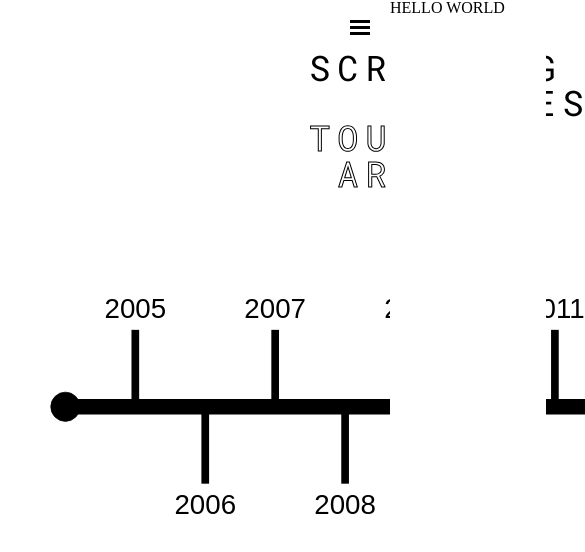
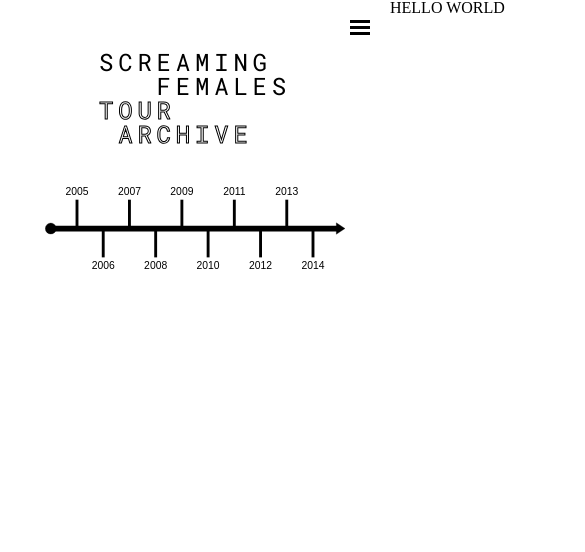
Before and after one commit to JarrettD5309/sf-show-archive, a React (Create React App) app in the folder client/: page / in a window 390 px wide. Shown: the top 552 px of the page, 585 px wide, since content can reach past the window. Built offline with nearby package versions, Linux system fonts and the light colour scheme.

Commit message:
add breakpoints for TimelinePage

```diff
--- a/client/src/index.css
+++ b/client/src/index.css
@@ -13,3 +13,9 @@
 	font-family: "RobotoMono";
 	src: local("RobotoMono"), url("./fonts/RobotoMono-VariableFont_wght.ttf") format("truetype");
 }
+
+@media (max-width: 575px) {
+	#root {
+		padding-left: 0;
+	}
+}
--- a/client/src/pages/TimelinePage/style.css
+++ b/client/src/pages/TimelinePage/style.css
@@ -54,6 +54,65 @@
 	}
 }
 
+@media (max-width: 399px) {
+    h1 {
+        font-size: 1.5em;
+    }
+    .sub-root {
+        width: 310px;
+    }
+    .timeline-div {
+        width: 300px;
+        margin: -4px auto 0 auto;
+        transition: width 1s, border 1s, box-shadow 1s, transform 1s, background-color 1s cubic-bezier(.92,.19,.72,.28);
+    }
+    .timeline-div.mini {
+        width: 150px;
+        box-shadow: 3px 7px 1px black;
+        transform: translate(-70px,-87px);
+        background-color: white;
+        transition: width 1s, border 1s, box-shadow 1s, transform 1s;
+    }
+}
+
+@media (min-width: 400px) and (max-width: 575px) {
+    h1 {
+        font-size: 1.6em;
+    }
+    .sub-root {
+        width: 374px;
+    }
+    .timeline-div {
+        width: 358px;
+        margin: -8px auto 0 auto;
+        transition: width 1s, border 1s, box-shadow 1s, transform 1s, background-color 1s cubic-bezier(.92,.19,.72,.28);
+    }
+    .timeline-div.mini {
+        width: 150px;
+        box-shadow: 3px 7px 1px black;
+        transform: translate(-100px,-87px);
+        background-color: white;
+        transition: width 1s, border 1s, box-shadow 1s, transform 1s;
+    }
+}
+
+@media (min-width: 576px) and (max-width: 767px) {
+    h1 {
+        font-size: 1.8em;
+    }
+    .sub-root {
+        width: 550px;
+    }
+    .timeline-div {
+        width: 530px;
+    }
+    .timeline-div.mini {
+        width: 150px;
+        box-shadow: 3px 7px 1px black;
+        transform: translate(-200px,-87px);
+    }
+}
+
 @media (min-width: 768px) and (max-width: 950px) {
     h1 {
         font-size: 2em;
```
Also changed, not shown: 1 other file (tests, documents, lock files or other folders).
